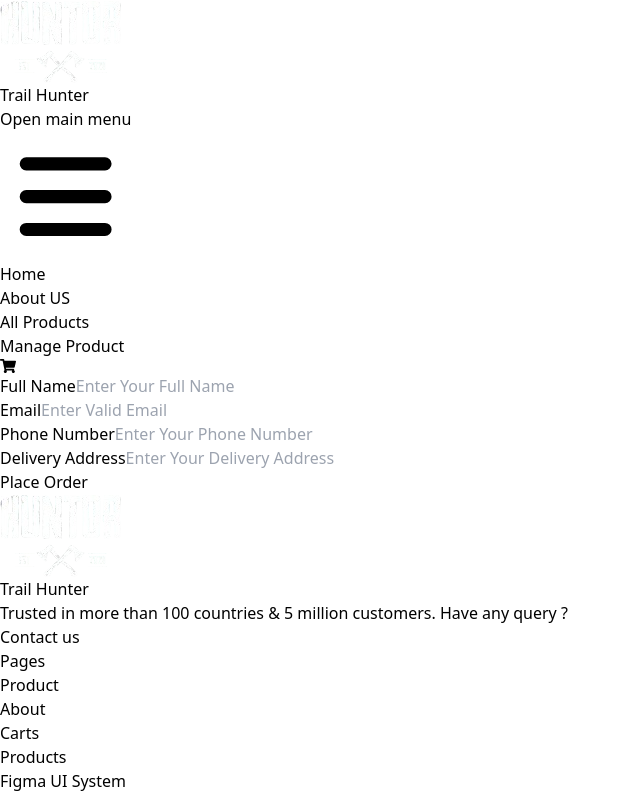
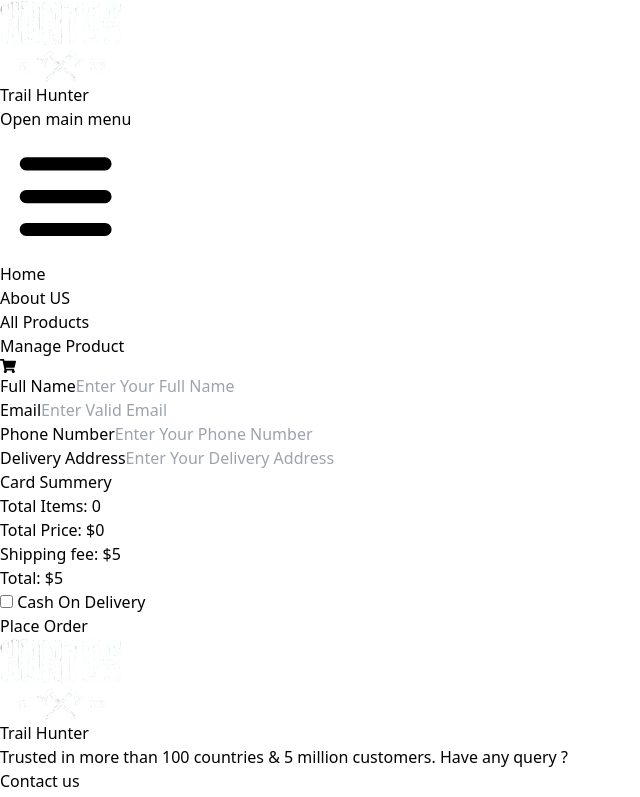
Before and after one commit to bashputi/assignment-4-frontend, a React (Vite) app: page /checkout in a window 1280 px wide. Shown: the top 797 px of the page, without its empty margins (0-640 px from the left). Built offline with nearby package versions, Linux system fonts and the light colour scheme.

Commit message:
checkout page

```diff
--- a/src/component/cart/Checkout.tsx
+++ b/src/component/cart/Checkout.tsx
@@ -1,27 +1,40 @@
 import { useForm } from "react-hook-form";
 import { useNavigate } from "react-router-dom";
 import { useAppDispatch, useAppSelector } from "../../Redux/hooks";
-import { selectTotalPrice } from "../../Redux/features/CartSlice";
+import { cartProduct, clearCart, selectTotalPrice } from "../../Redux/features/CartSlice";
+import Swal from "sweetalert2";
 
 type Inputs = {
     name: string;
     email: string;
-    number: number;
+    phone: number;
     address: string;
+    COD: boolean;
 };
 
 const Checkout = () => {
     const navigate = useNavigate();
-    const { register, handleSubmit, reset } = useForm<Inputs>();
+    const cartItems = useAppSelector(cartProduct);
+    const { register, handleSubmit } = useForm<Inputs>();
     const dispatch = useAppDispatch();
     const cartTotalPrice = useAppSelector(selectTotalPrice);
     const totalPrice = cartTotalPrice + 5;
 
-
+    const onSubmit = () => {
+        Swal.fire({
+            position: "center",
+            icon: "success",
+            title: "Your order has been placed successfully!",
+            showConfirmButton: false,
+            timer: 1500,
+          });
+          dispatch(clearCart());
+          navigate("/success");
+    };
 
     return (
          <div className="my-8">
-         <form  className="py-4 px-6 flex justify-center gap-5" action="" method="POST">
+         <form onSubmit={handleSubmit(onSubmit)} className="py-4 px-6 flex justify-center gap-5" action="" method="POST">
         <div className="flex-1 border border-gray-600 p-5 rounded">
         <div className="mb-4 ">
       <label className="block text-gray-700 font-bold mb-2" htmlFor="name">
@@ -77,12 +90,22 @@ const Checkout = () => {
     </div>
         </div>
 
-<div className="flex-1">
+<div className="flex-1 border border-gray-600 p-5 rounded">
+<div>
+    <h1 className="uppercase border-b border-amber-600 pb-3 font-semibold text-xl mb-5">Card Summery</h1>
+   <div className="flex justify-between">Total Items: <span>{cartItems.length}</span></div>
+   <div className="flex justify-between my-2">Total Price: <span>${cartTotalPrice}</span></div>
+   <div className="flex justify-between border-b border-amber-600 pb-3">Shipping fee: <span>$5</span></div>
+   <div className="flex justify-between mt-4">Total: <span>${totalPrice}</span></div>
+   <div className="my-5">
+        <input type="checkbox"  {...register("COD", { required: true })}
+        required name="COD" id="COD" /> <span> Cash On Delivery</span>
+   </div>
+</div>
 
-
-<div className="flex items-center justify-center mb-4">
-      <button
-        className="text-white font-semibold bg-[#003856] hover:bg-[#02588a] border border-[#003856] py-2 px-4 rounded focus:outline-none focus:shadow-outline"
+<div className="flex justify-center pt-8">
+     <button
+        className="text-white font-semibold bg-amber-500 hover:bg-amber-600 py-2 px-4 rounded"
         type="submit">
        Place Order
       </button>
--- /dev/null
+++ b/src/component/cart/Success.tsx
@@ -0,0 +1,11 @@
+
+
+const Success = () => {
+    return (
+        <div>
+
+        </div>
+    );
+};
+
+export default Success;
--- a/src/route/Router.tsx
+++ b/src/route/Router.tsx
@@ -10,6 +10,7 @@ import ProductManage from "../layout/pages/ProductManage.tsx";
 import CreateProduct from "../layout/pages/CreateProduct.tsx";
 import EditProduct from "../layout/pages/EditProduct.tsx";
 import Checkout from "../component/cart/Checkout.tsx";
+import Success from "../component/cart/Success.tsx";
 
 
 const router = createBrowserRouter([
@@ -54,6 +55,10 @@ const router = createBrowserRouter([
           path: "/checkout",
           element: <Checkout />,
         },
+        {
+          path: "/success",
+          element: <Success />,
+        },
 
       ]
     },
```
